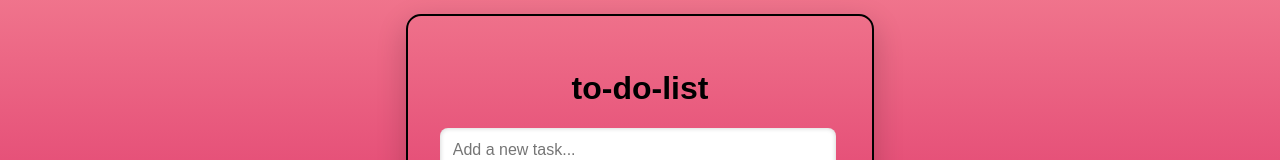
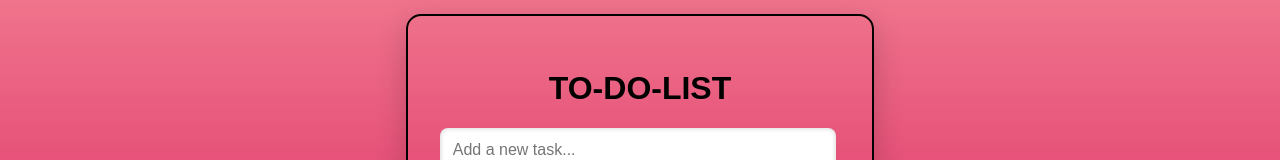
Before and after one commit to mabroora464/To-do-list-project, a plain HTML site: page index.html in a window 1280 px wide. Shown: the part 256-416 px from the top of the page. Drawn offline with Linux system fonts and the light colour scheme.

Commit message:
FIRST COMMIT

```diff
--- a/index.html
+++ b/index.html
@@ -11,7 +11,7 @@
 <body>
 
     <div class="container">
-        <header><h1>to-do-list</h1></header>
+        <header><h1>TO-DO-LIST</h1></header>
         <input type="text" placeholder="Add a new task...">
         <button>Add</button>
         <div id="task-list"></div>
```
